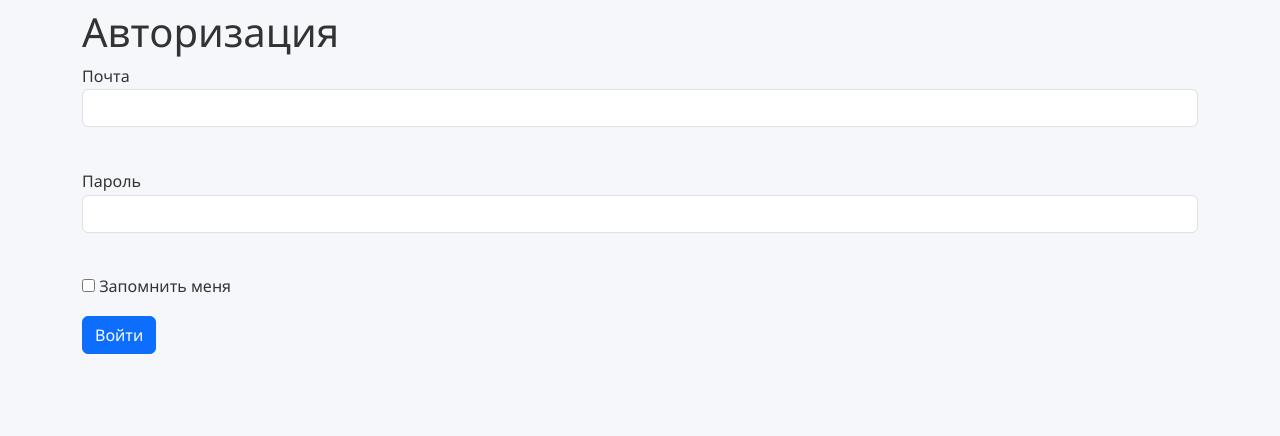
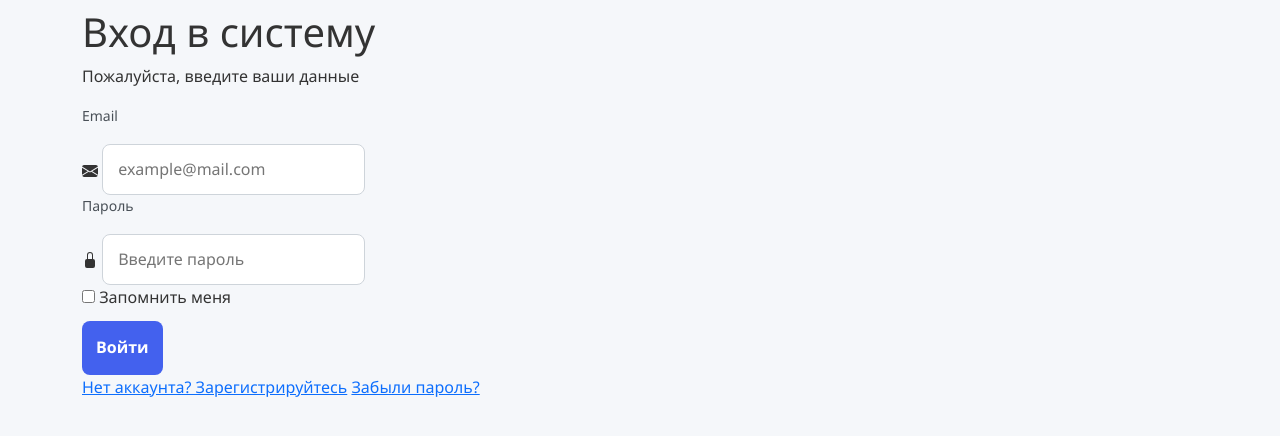
Before and after one commit to FDA-2011/site2, a Flask app: page /login in a window 1280 px wide. Shown: the part 101-537 px from the top of the page. Run offline with Flask 3, Linux system fonts and the light colour scheme.

Commit message:
Update login.html

```diff
--- a/templates/login.html
+++ b/templates/login.html
@@ -1,32 +1,74 @@
 {% extends "base.html" %}
 
 {% block content %}
-<h1>Авторизация</h1>
-<form action="" method="post">
+<div class="auth-container">
+    <div class="auth-card">
+        <div class="auth-header">
+            <h1 class="auth-title">Вход в систему</h1>
+            <p class="auth-subtitle">Пожалуйста, введите ваши данные</p>
+        </div>
+
+        <form action="" method="post" class="auth-form">
             {{ form.hidden_tag() }}
             {{ form.csrf_token }}
+
             {% if message %}
-    <div class="alert alert-danger" role="alert">{{ message }}</div>
+            <div class="auth-alert">
+                <svg xmlns="http://www.w3.org/2000/svg" width="16" height="16" fill="currentColor" viewBox="0 0 16 16">
+                    <path d="M8.982 1.566a1.13 1.13 0 0 0-1.96 0L.165 13.233c-.457.778.091 1.767.98 1.767h13.713c.889 0 1.438-.99.98-1.767L8.982 1.566zM8 5c.535 0 .954.462.9.995l-.35 3.507a.552.552 0 0 1-1.1 0L7.1 5.995A.905.905 0 0 1 8 5zm.002 6a1 1 0 1 1 0 2 1 1 0 0 1 0-2z"/>
+                </svg>
+                <span>{{ message }}</span>
+            </div>
             {% endif %}
-    <p>
-        {{ form.email.label }}<br>
-        {{ form.email(class="form-control", type="email") }}<br>
+
+            <div class="form-group">
+                <label for="email" class="form-label">Email</label>
+                <div class="input-wrapper">
+                    <svg class="input-icon" xmlns="http://www.w3.org/2000/svg" width="16" height="16" fill="currentColor" viewBox="0 0 16 16">
+                        <path d="M.05 3.555A2 2 0 0 1 2 2h12a2 2 0 0 1 1.95 1.555L8 8.414.05 3.555ZM0 4.697v7.104l5.803-3.558L0 4.697ZM6.761 8.83l-6.57 4.027A2 2 0 0 0 2 14h12a2 2 0 0 0 1.808-1.144l-6.57-4.027L8 9.586l-1.239-.757Zm3.436-.586L16 11.801V4.697l-5.803 3.546Z"/>
+                    </svg>
+                    {{ form.email(class="form-input", type="email", placeholder="example@mail.com", id="email") }}
+                </div>
                 {% for error in form.email.errors %}
-    <div class="alert alert-danger" role="alert">
-        {{ error }}
+                <div class="error-message">
+                    <svg xmlns="http://www.w3.org/2000/svg" width="12" height="12" fill="currentColor" viewBox="0 0 16 16">
+                        <path d="M8.982 1.566a1.13 1.13 0 0 0-1.96 0L.165 13.233c-.457.778.091 1.767.98 1.767h13.713c.889 0 1.438-.99.98-1.767L8.982 1.566zM8 5c.535 0 .954.462.9.995l-.35 3.507a.552.552 0 0 1-1.1 0L7.1 5.995A.905.905 0 0 1 8 5zm.002 6a1 1 0 1 1 0 2 1 1 0 0 1 0-2z"/>
+                    </svg>
+                    <span>{{ error }}</span>
                 </div>
                 {% endfor %}
-    </p>
-    <p>
-        {{ form.password.label }}<br>
-        {{ form.password(class="form-control", type="password") }}<br>
+            </div>
+
+            <div class="form-group">
+                <label for="password" class="form-label">Пароль</label>
+                <div class="input-wrapper">
+                    <svg class="input-icon" xmlns="http://www.w3.org/2000/svg" width="16" height="16" fill="currentColor" viewBox="0 0 16 16">
+                        <path d="M8 1a2 2 0 0 1 2 2v4H6V3a2 2 0 0 1 2-2zm3 6V3a3 3 0 0 0-6 0v4a2 2 0 0 0-2 2v5a2 2 0 0 0 2 2h6a2 2 0 0 0 2-2V9a2 2 0 0 0-2-2z"/>
+                    </svg>
+                    {{ form.password(class="form-input", type="password", placeholder="Введите пароль", id="password") }}
+                </div>
                 {% for error in form.password.errors %}
-    <div class="alert alert-danger" role="alert">
-        {{ error }}
+                <div class="error-message">
+                    <svg xmlns="http://www.w3.org/2000/svg" width="12" height="12" fill="currentColor" viewBox="0 0 16 16">
+                        <path d="M8.982 1.566a1.13 1.13 0 0 0-1.96 0L.165 13.233c-.457.778.091 1.767.98 1.767h13.713c.889 0 1.438-.99.98-1.767L8.982 1.566zM8 5c.535 0 .954.462.9.995l-.35 3.507a.552.552 0 0 1-1.1 0L7.1 5.995A.905.905 0 0 1 8 5zm.002 6a1 1 0 1 1 0 2 1 1 0 0 1 0-2z"/>
+                    </svg>
+                    <span>{{ error }}</span>
                 </div>
                 {% endfor %}
-    </p>
-    <p>{{ form.remember_me() }} {{ form.remember_me.label }}</p>
-    <p>{{ form.submit(type="submit", class="btn btn-primary") }}</p>
+            </div>
+
+            <div class="remember-me">
+                {{ form.remember_me(id="remember") }}
+                <label for="remember" class="remember-label">{{ form.remember_me.label }}</label>
+            </div>
+
+            {{ form.submit(type="submit", class="submit-btn") }}
+
+            <div class="auth-footer">
+                <a href="{{ url_for('register') }}" class="auth-link">Нет аккаунта? Зарегистрируйтесь</a>
+                <a href="{{ url_for('reset_password_request') }}" class="auth-link">Забыли пароль?</a>
+            </div>
         </form>
+    </div>
+</div>
 {% endblock %}
```
Lines whose indentation alone changed are shown as unchanged.
